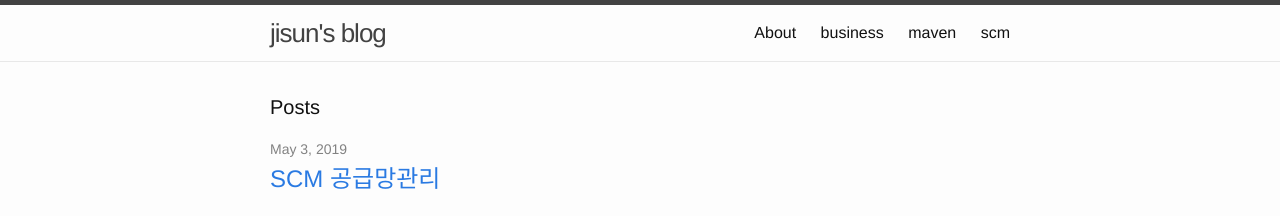
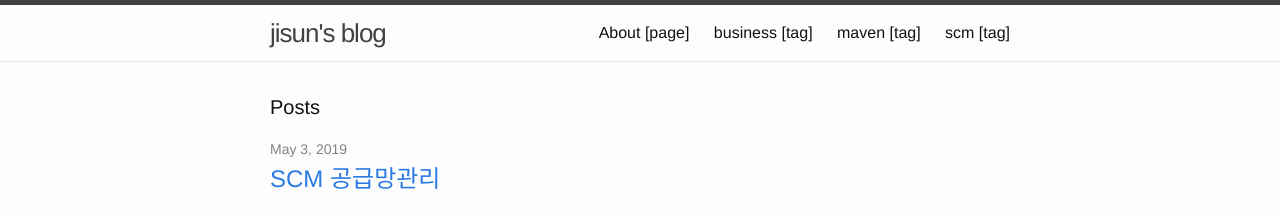
Before and after one commit to JisunShin/jisunshin.github.io, a Jekyll site: the page built from index.md, in a window 1280 px wide. Shown: the top 216 px of the page. Built offline with Jekyll 4.4.1, drawn with Linux system fonts in a browser that asks for light colours.

Commit message:
Update header.html

```diff
--- a/_includes/header.html
+++ b/_includes/header.html
@@ -16,7 +16,7 @@
       <div class="trigger">
         {% for my_page in site.pages %}
           {% if my_page.title && my_page.layout  != "tag" %}
-          <a class="page-link" href="{{ my_page.url | relative_url }}">{{ my_page.title | escape }}</a>
+          <a class="page-link" href="{{ my_page.url | relative_url }}">{{ my_page.title | escape }} [{{ my_page.layout}}]</a>
           {% endif %}
         {% endfor %}
       </div>
```
